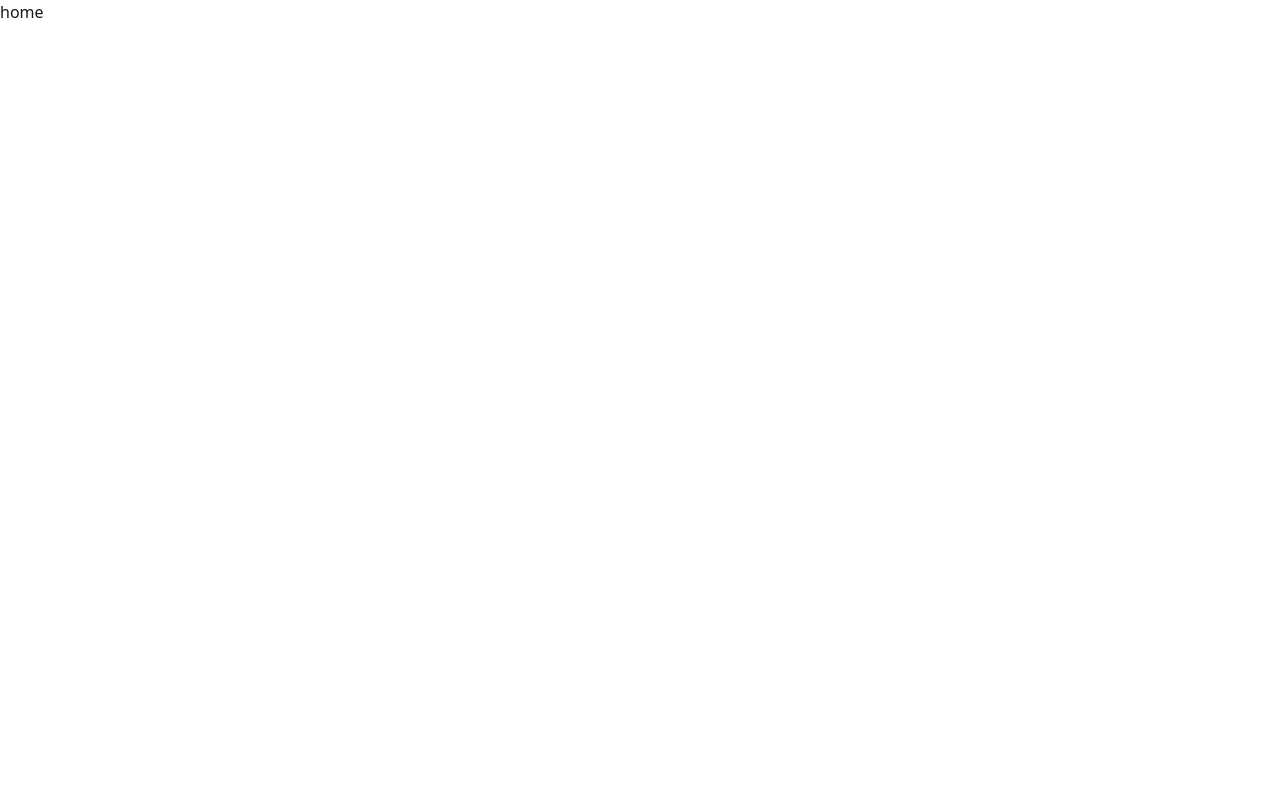
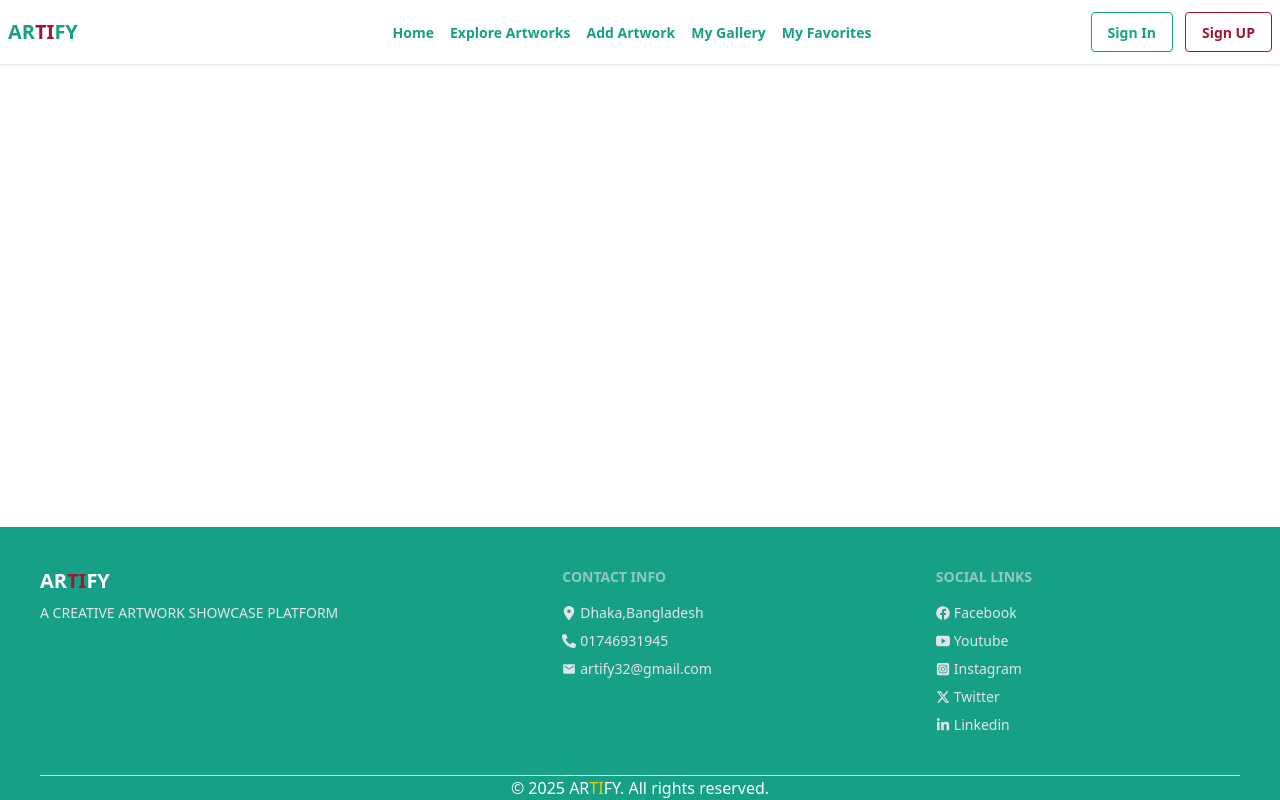
Before and after one commit to Sultanmia22/future-box-client, a React (Vite) app: page / in a window 1280 px wide. Built offline with nearby package versions, Linux system fonts and the light colour scheme.

Commit message:
added navbar and footer design

```diff
--- a/package.json
+++ b/package.json
@@ -13,6 +13,7 @@
     "@tailwindcss/vite": "^4.1.17",
     "react": "^19.1.1",
     "react-dom": "^19.1.1",
+    "react-icons": "^5.5.0",
     "react-router": "^7.9.5",
     "tailwindcss": "^4.1.17"
   },
--- /dev/null
+++ b/src/Components/Footer/Footer.jsx
@@ -0,0 +1,69 @@
+import React from 'react';
+import { FaFacebook, FaLinkedinIn, FaPhoneAlt } from 'react-icons/fa';
+import { FaLocationDot, FaSquareInstagram, FaXTwitter } from 'react-icons/fa6';
+import { IoLogoYoutube } from 'react-icons/io';
+import { MdEmail } from 'react-icons/md';
+
+const Footer = () => {
+    return (
+        <div className='bg-primary'>
+            <footer className="footer sm:footer-horizontal  text-neutral-content p-10">
+                <nav>
+                    <a className=" text-xl text-white font-bold">AR<span className='text-[#a01631]'>TI</span>FY</a>
+                    <p>A CREATIVE ARTWORK SHOWCASE PLATFORM</p>
+                </nav>
+
+                <nav>
+                    <h6 className="footer-title">contact info</h6>
+                    <div className='flex items-center gap-1'>
+                        <span><FaLocationDot /></span>
+                        <p> Dhaka,Bangladesh </p>
+                    </div>
+                    <div className='flex items-center gap-1'>
+                        <span><FaPhoneAlt /></span>
+                        <p> 01746931945 </p>
+                    </div>
+
+                    <div className='flex items-center gap-1'>
+                        <span><MdEmail /></span>
+                        <p> artify32@gmail.com </p>
+                    </div>
+
+                </nav>
+                <nav>
+                    <h6 className="footer-title">social links</h6>
+                   <div className='flex items-center gap-1'>
+                        <span><FaFacebook /></span>
+                        <p> <a target='_blank' className='hover:underline' href="https://www.facebook.com/sm.emon.564">Facebook</a> </p>
+                    </div>
+
+                    <div className='flex items-center gap-1'>
+                        <span><IoLogoYoutube /></span>
+                        <p> <a target='_blank' className='hover:underline' href="https://www.youtube.com/">Youtube </a> </p>
+                    </div>
+
+                      <div className='flex items-center gap-1'>
+                        <span><FaSquareInstagram /></span>
+                        <p> <a target='_blank' className='hover:underline' href="https://www.instagram.com/">Instagram</a> </p>
+                    </div>
+
+                       <div className='flex items-center gap-1'>
+                        <span><FaXTwitter /></span>
+                        <p> <a target='_blank' className='hover:underline' href="https://x.com/">Twitter</a> </p>
+                    </div>
+
+                      <div className='flex items-center gap-1'>
+                        <span><FaLinkedinIn /></span>
+                        <p> <a target='_blank' className='hover:underline' href="https://www.linkedin.com/">Linkedin</a> </p>
+                    </div>
+
+                </nav>
+
+            </footer>
+            <div className=' h-[1px] bg-base-300 mx-10'></div>
+            <p className='text-center text-white'>© 2025 AR<span className='text-yellow-400'>TI</span>FY. All rights reserved.</p>
+        </div>
+    );
+};
+
+export default Footer;
--- /dev/null
+++ b/src/Components/Header/Header.jsx
@@ -0,0 +1,12 @@
+import React from 'react';
+import Navbar from './Navbar';
+
+const Header = () => {
+    return (
+        <div>
+            <Navbar/>
+        </div>
+    );
+};
+
+export default Header;
--- /dev/null
+++ b/src/Components/Header/Navbar.jsx
@@ -0,0 +1,42 @@
+import React from 'react';
+import { NavLink } from 'react-router';
+
+const Navbar = () => {
+    const links = <>
+        <NavLink className='nav-text'>Home</NavLink>
+        <NavLink className='nav-text'>Explore Artworks</NavLink>
+        <NavLink className='nav-text'>Add Artwork</NavLink>
+        <NavLink className='nav-text'>My Gallery</NavLink>
+        <NavLink className='nav-text'>My Favorites</NavLink>
+    </>
+    return (
+    <div className="navbar bg-base-100 shadow-sm">
+  <div className="navbar-start">
+    <div className="dropdown">
+      <div tabIndex={0} role="button" className="btn btn-ghost lg:hidden">
+        <svg xmlns="http://www.w3.org/2000/svg" className="h-5 w-5" fill="none" viewBox="0 0 24 24" stroke="currentColor"> <path strokeLinecap="round" strokeLinejoin="round" strokeWidth="2" d="M4 6h16M4 12h8m-8 6h16" /> </svg>
+      </div>
+      <ul
+        tabIndex="-1"
+        className="menu menu-sm dropdown-content bg-base-100 rounded-box z-1 mt-3 w-52 p-2 shadow">
+        {links}
+      </ul>
+    </div>
+    <a className=" text-xl text-primary font-bold">AR<span className='text-[#a01631]'>TI</span>FY</a>
+  </div>
+  <div className="navbar-center hidden lg:flex">
+    <ul className="menu menu-horizontal px-1">
+     {links}
+    </ul>
+  </div>
+  <div className="navbar-end">
+    <div className='flex items-center gap-3'>
+        <button className='btn btn-outline border border-primary text-primary hover:bg-primary hover:text-white'> Sign In </button>
+        <button className='btn btn-outline border border-secondary text-secondary hover:bg-secondary hover:text-white'> Sign UP </button>
+    </div>
+  </div>
+</div>
+    );
+};
+
+export default Navbar;
--- a/src/Layouts/MainLayouts.jsx
+++ b/src/Layouts/MainLayouts.jsx
@@ -1,9 +1,14 @@
 import React from 'react';
+import Header from '../Components/Header/Header';
+import { Outlet } from 'react-router';
+import Footer from '../Components/Footer/Footer';
 
 const MainLayouts = () => {
     return (
-        <div>
-            home
+        <div className='flex flex-col min-h-screen'>
+           <Header/>
+           <div className='flex-grow'> <Outlet/> </div>
+           <Footer/>
         </div>
     );
 };
--- a/src/index.css
+++ b/src/index.css
@@ -1,2 +1,12 @@
 @import "tailwindcss";
 @plugin "daisyui";
+
+@plugin "daisyui/theme" {
+  name: "light";
+  default: true;
+  --color-primary: #16a085;
+  --color-secondary: #a01631;
+}
+.nav-text{
+    @apply  md:pr-4 text-primary font-semibold
+}
```
Also changed, not shown: 1 other file (tests, documents, lock files or other folders).
